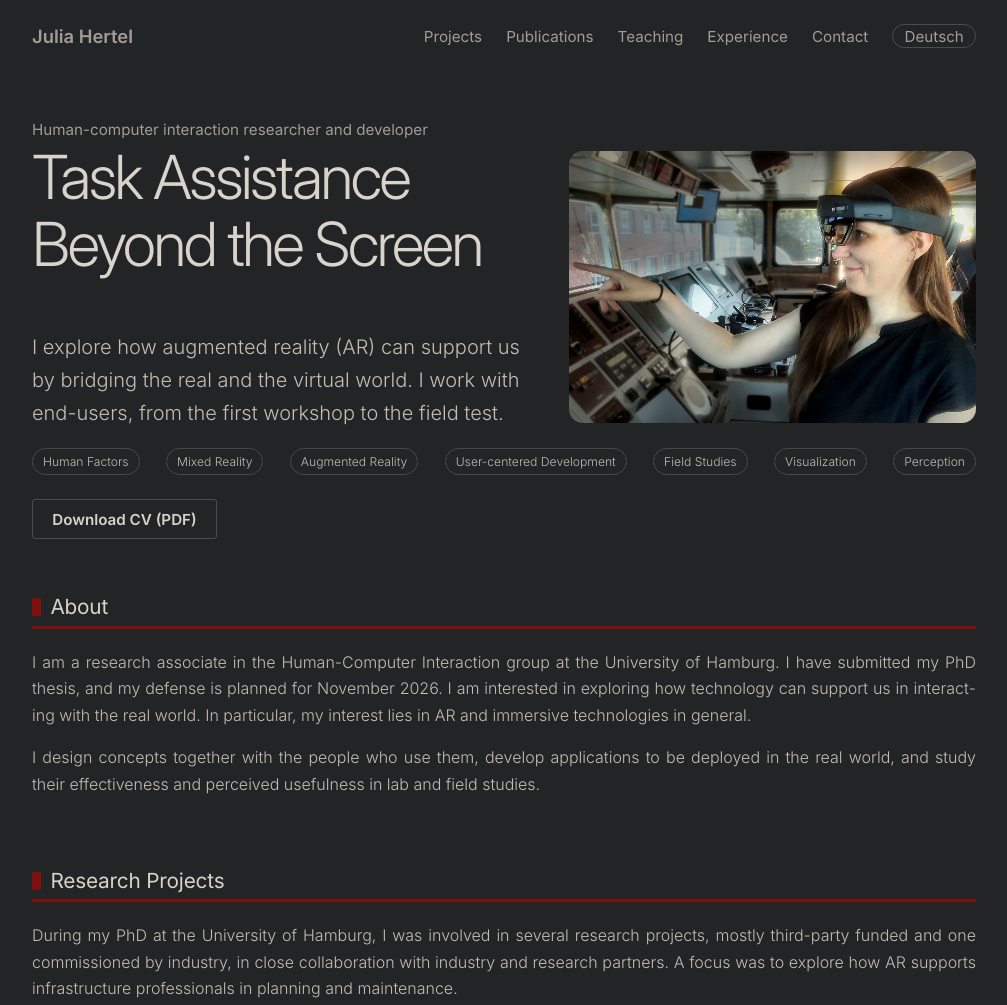
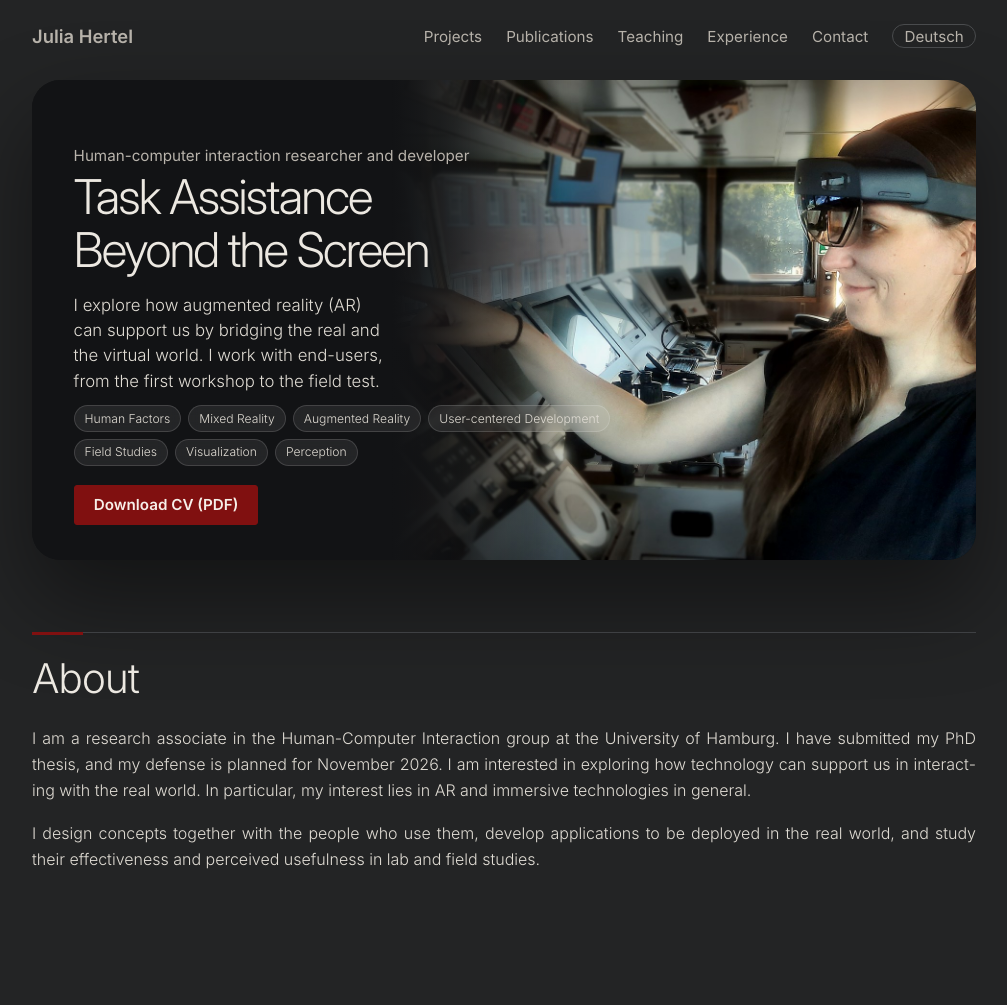
Before and after one commit to juliahertel/personal-website, a plain HTML site: page index.html in a window 1280 px wide. Shown: the top 1005 px of the page, without its empty margins (136-1143 px from the left). Drawn offline with Linux system fonts and the light colour scheme.

Commit message:
Update styling
Co-Authored-By: Claude Sonnet 5.5 <noreply@anthropic.com>
Claude-Session: https://claude.ai/code/session_011PsxoBZ61v6T3TnT5qHcwf

```diff
--- a/assets/style.css
+++ b/assets/style.css
@@ -8,7 +8,7 @@
 
 /* Palette taken from the CV (tccv.cls): ink #303030, claret #801010, slate #506060, straw #F5DD9D */
 :root{
-  --bg:#232425; --panel:#2a2b2c; --ink:#d9d4cb; --muted:#a29d95; --line:#4a4c4e;
+  --bg:#232425; --panel:#2a2b2c; --ink:#efebe4; --muted:#b9b4ac; --line:#4a4c4e;
   --claret:#e39a9a; --straw:#f5dd9d; --straw-ink:#303030; --link:#9fc2c2;
   --serif:"Inter",system-ui,-apple-system,"Segoe UI",Roboto,sans-serif;
   --sans:"Inter",system-ui,-apple-system,"Segoe UI",Roboto,sans-serif;
@@ -171,7 +171,7 @@ h2{font-variant:normal;font-weight:400;font-size:1.3rem;letter-spacing:-.01em}
 .proj details>summary::marker{color:var(--ink)}
 .proj .role ul,.proj .plist{margin:.25rem 0 .5rem;padding-left:1.1rem}
 .proj .role li,.proj .plist li{font-size:1rem;margin:.2rem 0}
-.proj details>summary::marker{color:#a82020}
+.proj details>summary::marker{color:#801010}
 
 .hero .who{white-space:nowrap}
 @media (max-width:760px){.hero .who{white-space:normal}}
@@ -209,7 +209,7 @@ details.theses{margin-top:1.2rem}
 
 /* theses toggle = same look as the project toggles */
 details.theses>summary{font:500 1rem var(--sans);color:var(--ink)}
-details.theses>summary::marker{color:#a82020}
+details.theses>summary::marker{color:#801010}
 .tlist li{font-size:1rem}
 
 /* teaching and experience: titles at publication-list size */
@@ -280,3 +280,34 @@ a.pbtn:hover{background:var(--red);border-color:var(--red);color:var(--on-red)}
 
 /* hero photo: when it has to be cropped, crop on the right only (keeps the pointing hand in view) */
 .hero .hero-photo{object-position:left center}
+
+/* --- style update: hairline headings --- */
+section{margin-top:4.5rem}
+h2{position:relative;border-bottom:0;border-top:1px solid #3e4043;padding:1.4rem 0 0;margin:0 0 1.5rem;font-size:clamp(2rem,3.2vw,2.7rem);font-weight:300;letter-spacing:-.03em;line-height:1.1;color:#ece8e1}
+h2::before{content:"";display:block;position:absolute;top:-1px;left:0;width:3.2rem;height:3px;margin:0;background:#801010;vertical-align:0}
+
+/* --- style update: cinematic hero (tablet/desktop) --- */
+@media (min-width:761px){
+  .hero{position:relative;overflow:hidden;border-radius:28px;height:480px;padding:2.4rem 2.6rem 2.2rem;margin-top:.5rem;background:#121315;
+    grid-template-columns:minmax(0,25rem) 1fr;grid-template-areas:"who ." "hd ." "kw kw" "cta .";grid-template-rows:auto auto auto auto;align-content:end;box-shadow:0 40px 90px rgba(0,0,0,.45)}
+  /* photo keeps its full height and natural ratio, sits on the right and fades into the black on its left edge */
+  .hero .hero-photo{position:absolute;top:0;right:-100px;left:auto;bottom:auto;height:100%;width:auto;max-width:none;aspect-ratio:3/2;border-radius:0;object-fit:cover;object-position:left center;z-index:0;
+    -webkit-mask-image:linear-gradient(90deg,transparent 0,transparent 5%,rgba(0,0,0,.6) 17%,#000 30%);mask-image:linear-gradient(90deg,transparent 0,transparent 5%,rgba(0,0,0,.6) 17%,#000 30%)}
+  .hero::before{content:"";position:absolute;inset:0;z-index:1;background:linear-gradient(90deg,#121315 0,rgba(18,19,21,.94) 36%,rgba(18,19,21,.4) 47%,rgba(18,19,21,0) 56%)}
+  .hero>*:not(.hero-photo){position:relative;z-index:2}
+  .hero .hd{min-height:0}
+  .hero h1{font-size:clamp(2.1rem,4vw,3rem)}
+  .hero .sub,html[lang=de] .hero .sub{font-size:1.05rem;line-height:1.5;margin-bottom:0}
+  .hero .kw{max-width:38rem;flex-wrap:wrap;justify-content:flex-start;gap:.4rem .45rem;margin-top:1.1rem}
+  .hero .kw li{background:rgba(255,255,255,.08);border-color:rgba(255,255,255,.14);color:#e6e1d8;backdrop-filter:blur(6px)}
+  .hero .sub{text-wrap:balance}
+  .hero .cta{margin-top:1.2rem}
+  .hero .cta .btn.ghost{background:#801010;border-color:#801010;color:#f7efe9}
+}
+
+/* --- style update: whiter text, contact box --- */
+.hero .sub,.intro,.ev p,.psr dd,.hero .kw li{color:#e0dcd4}
+body{color:#ece8e1}
+.box{background:#2d2e30;color:#ece8e1;border:1px solid #801010;border-radius:10px;padding:1.3rem 1.6rem}
+.box a{color:#ece8e1;font-weight:600;text-decoration-color:#801010;text-decoration-thickness:2px;text-underline-offset:3px}
+.box a:hover{color:#fff}
```
